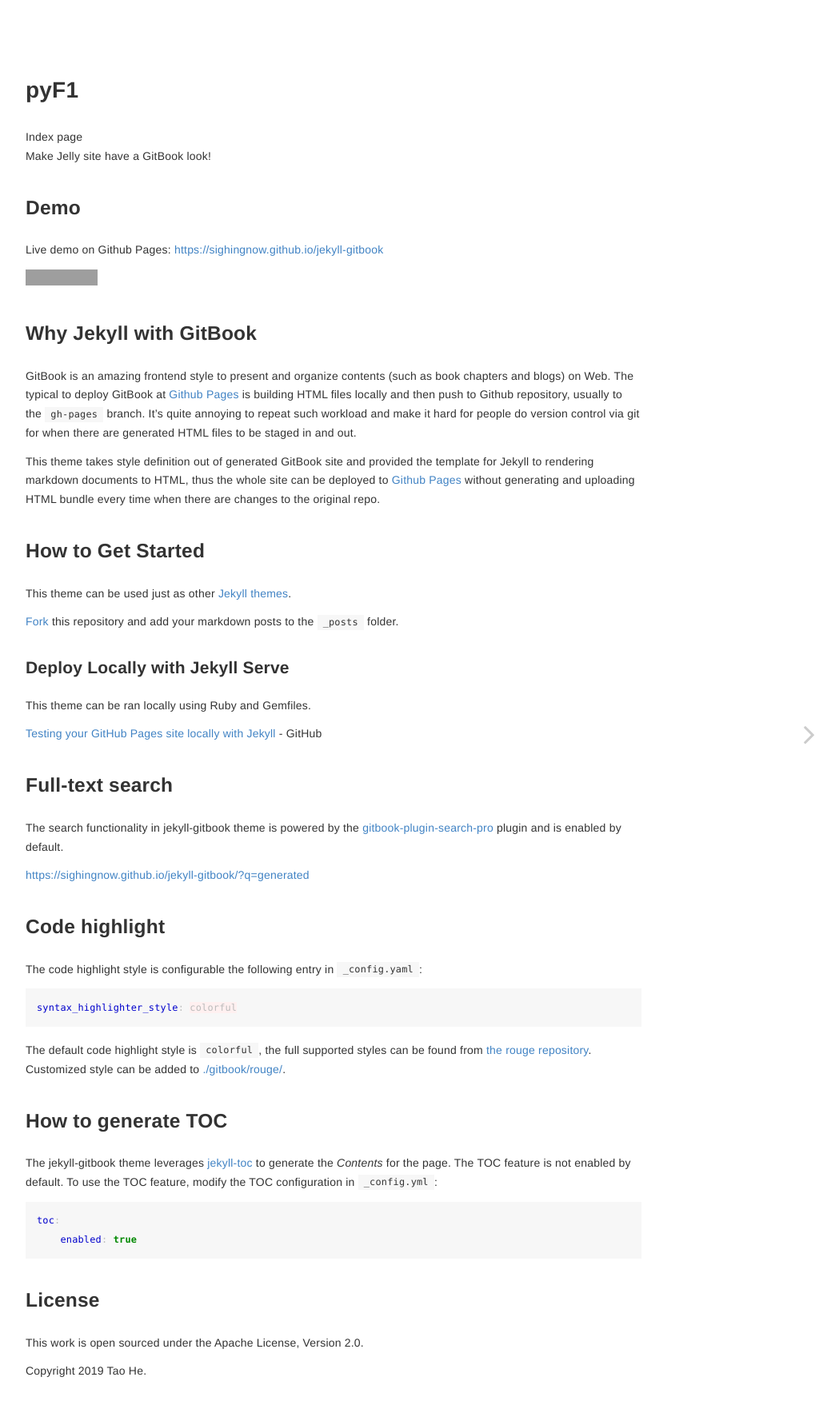
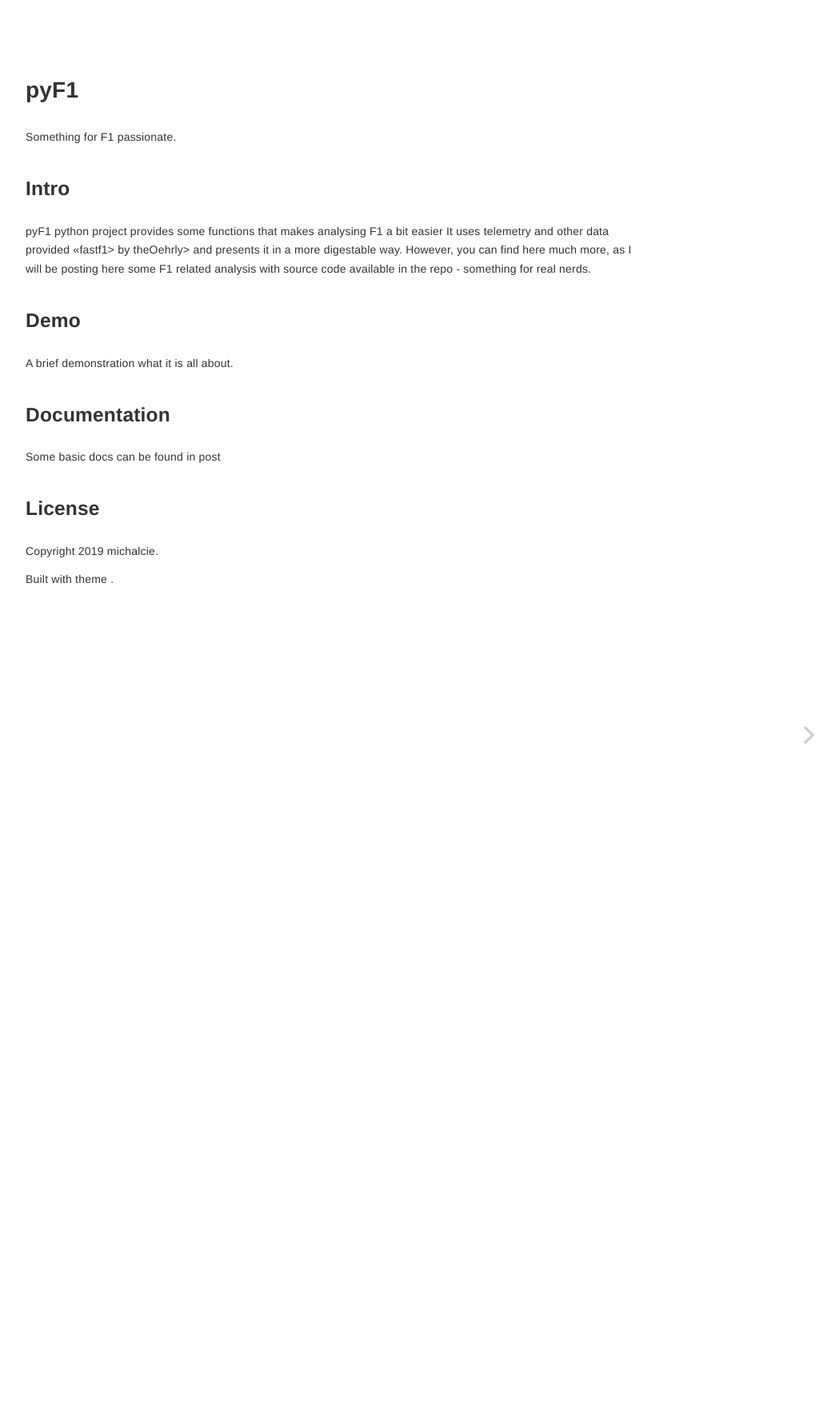
Before and after one commit to michalcie/pyF1, a Jekyll site: the page built from index.md, in a window 1280 px wide. Shown: the whole page at 80% size, without its empty margins (223-1272 px from the left). Built offline with Jekyll 4.4.1, drawn with Linux system fonts in a browser that asks for light colours; grey boxes are pictures that could not be loaded.

Commit message:
index turned into pyF1, typos in Docs fixed

````diff
--- a/index.md
+++ b/index.md
@@ -2,77 +2,26 @@
 layout: home
 ---
 
-Index page
-Make Jelly site have a GitBook look!
+Something for F1 passionate.
+
+## Intro
+
+pyF1 python project provides some functions that makes analysing F1 a bit easier
+It uses telemetry and other data provided <<fastf1> by theOehrly> and presents it
+in a more digestable way. However, you can find here much more, as I will be posting
+here some F1 related analysis with source code available in the repo - something for
+real nerds.
+
 
 ## Demo
 
-Live demo on Github Pages: [https://sighingnow.github.io/jekyll-gitbook](https://sighingnow.github.io/jekyll-gitbook)
+A brief demonstration what it is all about.
 
-[![Jekyll Themes](https://img.shields.io/badge/featured%20on-JekyllThemes-red.svg)](https://jekyll-themes.com/jekyll-gitbook/)
-
-## Why Jekyll with GitBook
-
-GitBook is an amazing frontend style to present and organize contents (such as book chapters
-and blogs) on Web. The typical to deploy GitBook at [Github Pages][1]
-is building HTML files locally and then push to Github repository, usually to the `gh-pages`
-branch. It's quite annoying to repeat such workload and make it hard for people do version
-control via git for when there are generated HTML files to be staged in and out.
-
-This theme takes style definition out of generated GitBook site and provided the template
-for Jekyll to rendering markdown documents to HTML, thus the whole site can be deployed
-to [Github Pages][1] without generating and uploading HTML bundle every time when there are
-changes to the original repo.
-
-## How to Get Started
-
-This theme can be used just as other [Jekyll themes][1].
-
-[Fork][3] this repository and add your markdown posts to the `_posts` folder.
-
-### Deploy Locally with Jekyll Serve
-
-This theme can be ran locally using Ruby and Gemfiles.
-
-[Testing your GitHub Pages site locally with Jekyll](https://docs.github.com/en/pages/setting-up-a-github-pages-site-with-jekyll/testing-your-github-pages-site-locally-with-jekyll) - GitHub
-
-## Full-text search
-
-The search functionality in jekyll-gitbook theme is powered by the [gitbook-plugin-search-pro][5] plugin and is enabled by default.
-
-[https://sighingnow.github.io/jekyll-gitbook/?q=generated](https://sighingnow.github.io/jekyll-gitbook/?q=generated)
-
-## Code highlight
-
-The code highlight style is configurable the following entry in `_config.yaml`:
-
-```yaml
-syntax_highlighter_style: colorful
-```
-
-The default code highlight style is `colorful`, the full supported styles can be found from [the rouge repository][6]. Customized
-style can be added to [./gitbook/rouge/](./gitbook/rouge/).
-
-## How to generate TOC
-
-The jekyll-gitbook theme leverages [jekyll-toc][4] to generate the *Contents* for the page.
-The TOC feature is not enabled by default. To use the TOC feature, modify the TOC
-configuration in `_config.yml`:
-
-```yaml
-toc:
-    enabled: true
-```
+## Documentation
+Some basic docs can be found in <doc> post
 
 ## License
 
-This work is open sourced under the Apache License, Version 2.0.
+Copyright 2019 michalcie.
 
-Copyright 2019 Tao He.
-
-[1]: https://pages.github.com
-[2]: https://pages.github.com/themes
-[3]: https://github.com/sighingnow/jekyll-gitbook/fork
-[4]: https://github.com/allejo/jekyll-toc
-[5]: https://github.com/gitbook-plugins/gitbook-plugin-search-pro
-[6]: https://github.com/rouge-ruby/rouge/tree/master/lib/rouge/themes
+Built with theme <gitbook>.
````
Also changed, not shown: _posts/2022-01-02-Docs.md (+5 -5 lines).
